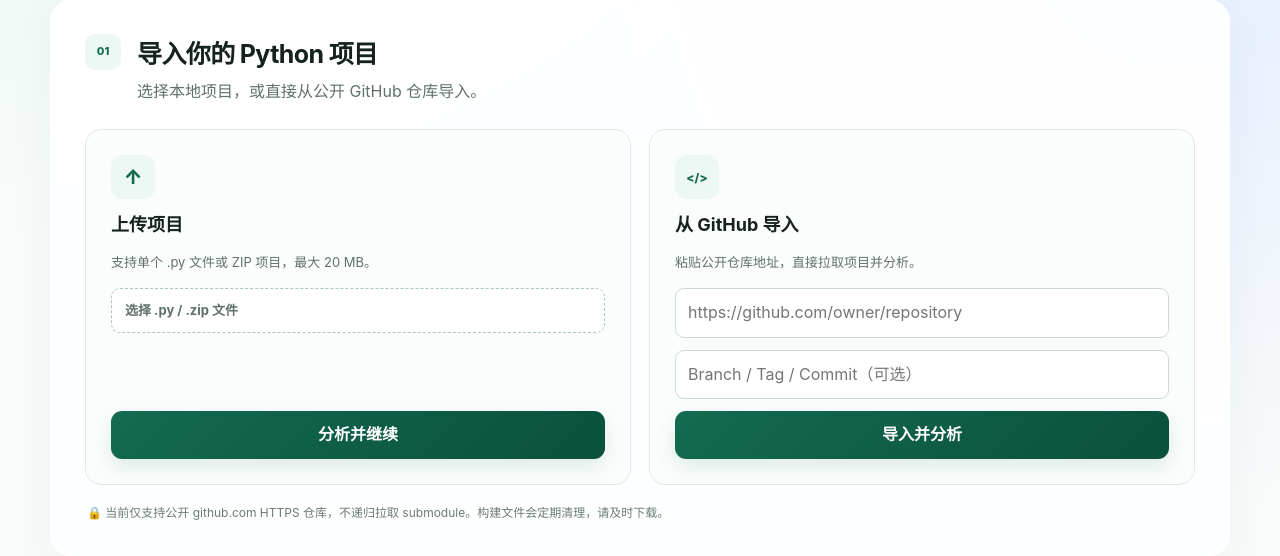
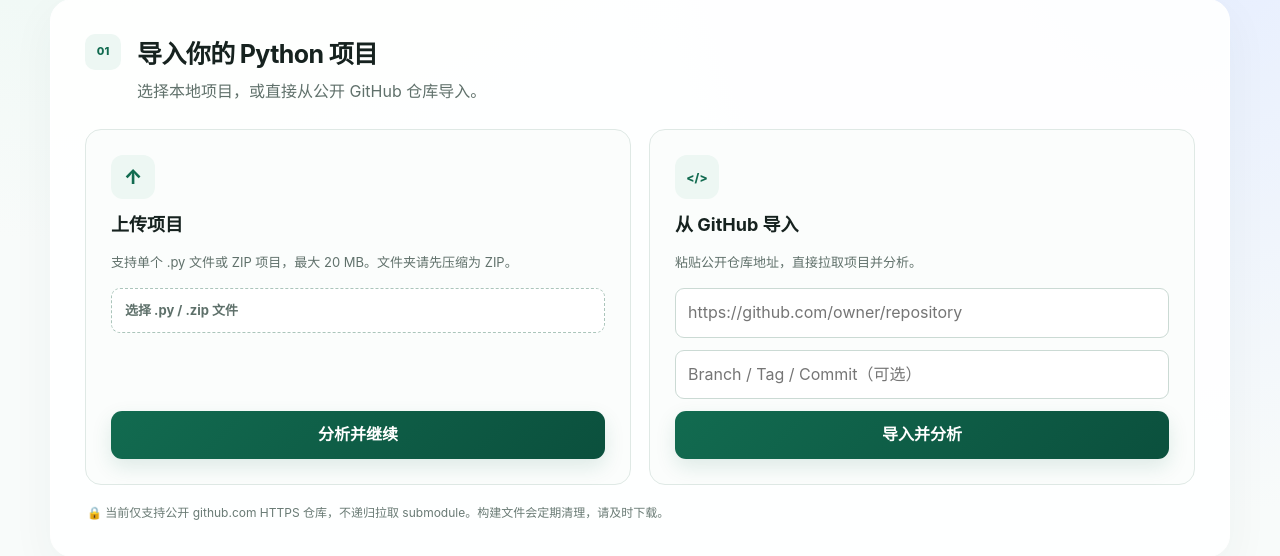
Before and after one commit to yunfei00/smart-python-builder, a FastAPI app: page / in a window 1280 px wide; the page is wider, and only the part inside the window is pictured. Shown: the part 731-1287 px from the top of that part. Run offline with FastAPI, Linux system fonts and the light colour scheme.

Commit message:
chore: clarify ZIP upload and refresh commercial assets

```diff
--- a/web/templates/index.html
+++ b/web/templates/index.html
@@ -6,7 +6,7 @@
   <meta name="description" content="Smart Python Builder：上传 Python 项目，自动分析依赖并生成 Windows 应用。">
   <meta name="user-csrf" content="{{ user.csrf if user else '' }}">
   <title>Smart Python Builder · Python 一键生成 Windows 应用</title>
-  <link rel="stylesheet" href="/static/app.css?v=1.2.0">
+  <link rel="stylesheet" href="/static/app.css?v=1.2.0-user-quota">
   <script src="/static/home.js?v=1.2.0-user-quota" defer></script>
 </head>
 <body>
@@ -38,7 +38,7 @@
     <div class="section-heading"><span class="step-number">01</span><div><h2>导入你的 Python 项目</h2><p>选择本地项目，或直接从公开 GitHub 仓库导入。</p></div></div>
     <div class="import-grid">
       <form id="upload" class="import-option">
-        <div class="option-icon">↑</div><h3>上传项目</h3><p>支持单个 .py 文件或 ZIP 项目，最大 20 MB。</p>
+        <div class="option-icon">↑</div><h3>上传项目</h3><p>支持单个 .py 文件或 ZIP 项目，最大 20 MB。文件夹请先压缩为 ZIP。</p>
         <label class="file-picker"><input id="upload-file" aria-label="Python 程序或 ZIP 项目" name="file" type="file" accept=".py,.zip" required><span id="upload-file-label">选择 .py / .zip 文件</span></label>
         <button>分析并继续</button>
       </form>
```
